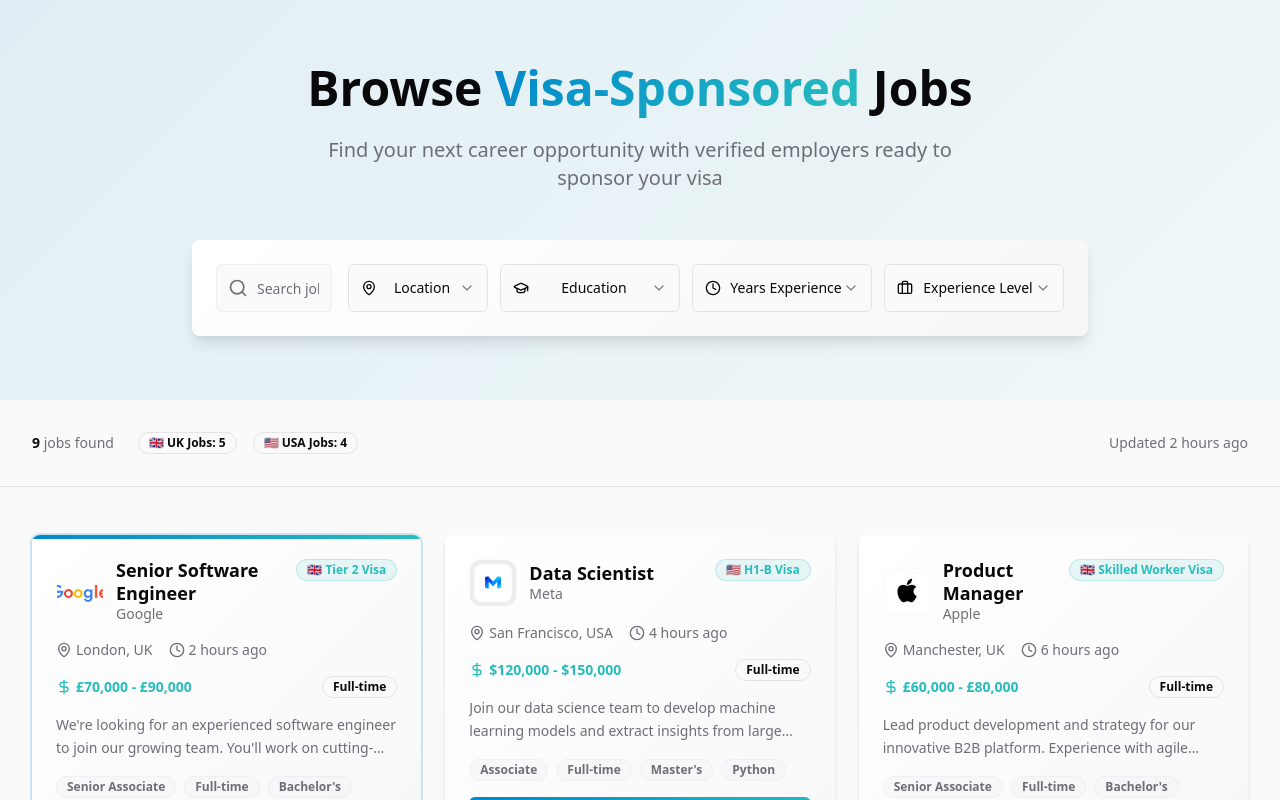
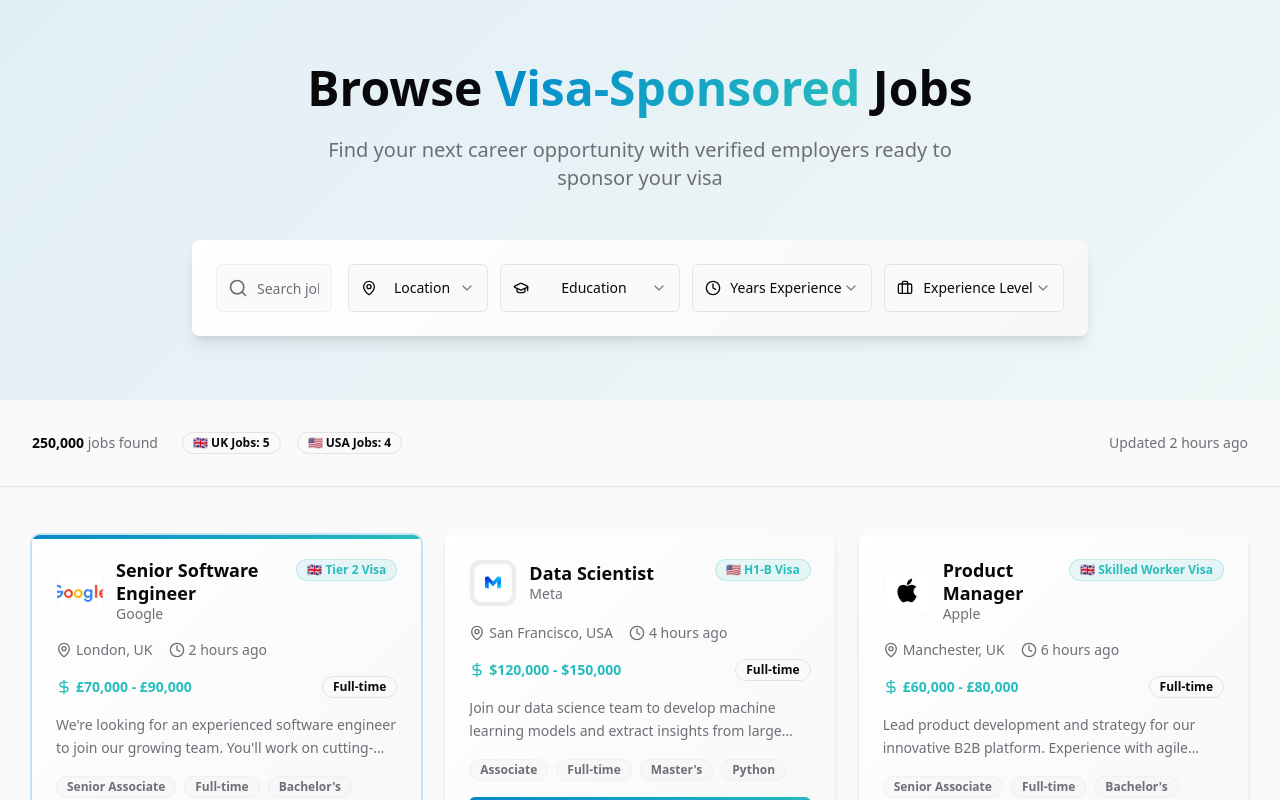
Before and after one commit to Isaacprogi/beem, a React (Vite) app: page /jobs in a window 1280 px wide. Shown: the top 800 px of the page. Built offline with nearby package versions, Linux system fonts and the light colour scheme.

Commit message:
Update jobs found count
Update the displayed count of jobs found on the jobs tab from "9 jobs found" to "250,000 jobs found".

```diff
--- a/src/pages/Jobs.tsx
+++ b/src/pages/Jobs.tsx
@@ -291,7 +291,7 @@ export const Jobs = () => {
           <div className="flex flex-wrap items-center justify-between gap-4">
             <div className="flex items-center gap-6">
               <div className="text-sm text-muted-foreground">
-                <span className="font-semibold text-foreground">{filteredJobs.length}</span> jobs found
+                <span className="font-semibold text-foreground">250,000</span> jobs found
               </div>
               <div className="flex items-center gap-4">
                 <Badge variant="outline" className="gap-1">
```
